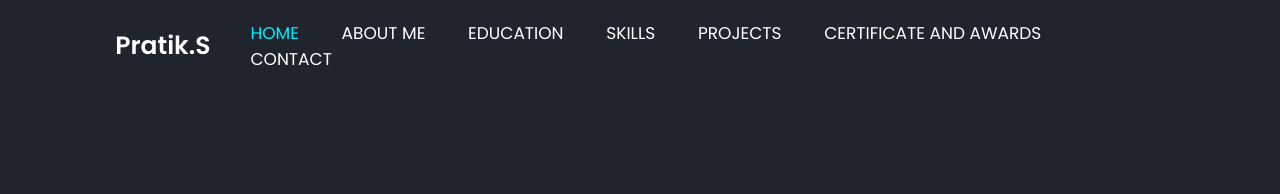
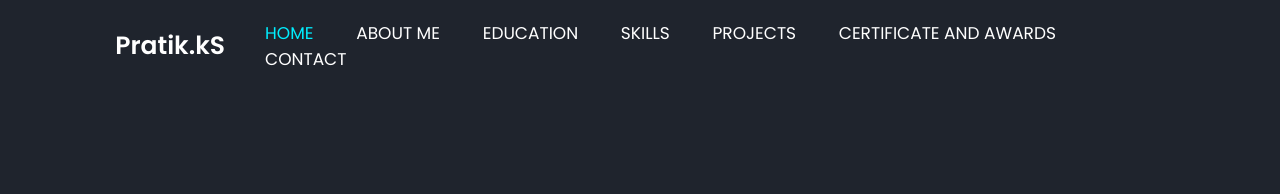
Before and after one commit to Pratik-k-sahoo/Pratik-S.github.io, a plain HTML site: page index.html in a window 1280 px wide. Shown: the top 194 px of the page. Drawn offline with nearby package versions, Linux system fonts and the light colour scheme.

Commit message:
Update index.html

```diff
--- a/index.html
+++ b/index.html
@@ -17,7 +17,7 @@
 <body>
     <!--header Design-->
     <header class="header">
-        <a href="https://pratik-k-sahoo.github.io/Pratik-S.github.io" class="logo">Pratik.S</a>
+        <a href="https://pratik-k-sahoo.github.io/Pratik-S.github.io" class="logo">Pratik.kS</a>
 
         <i class='bx bx-menu' id="menu-icon"></i>
 
```
